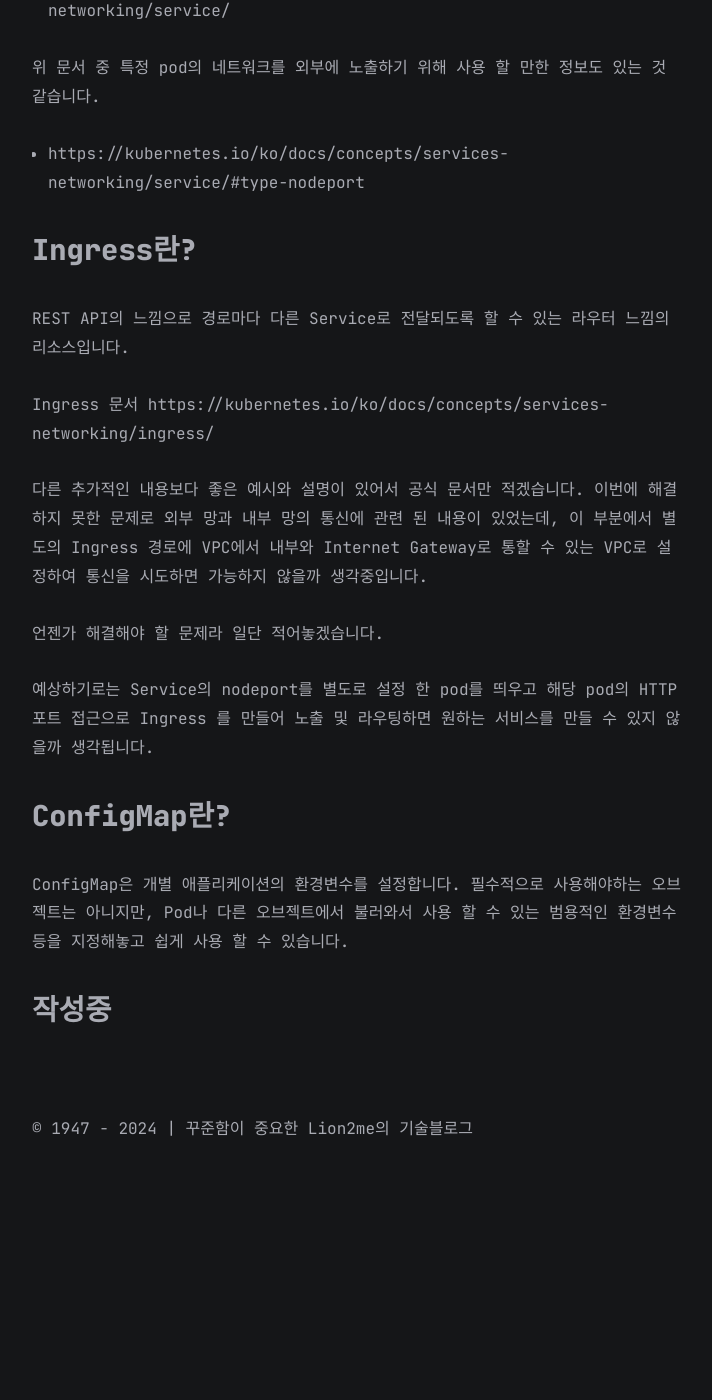
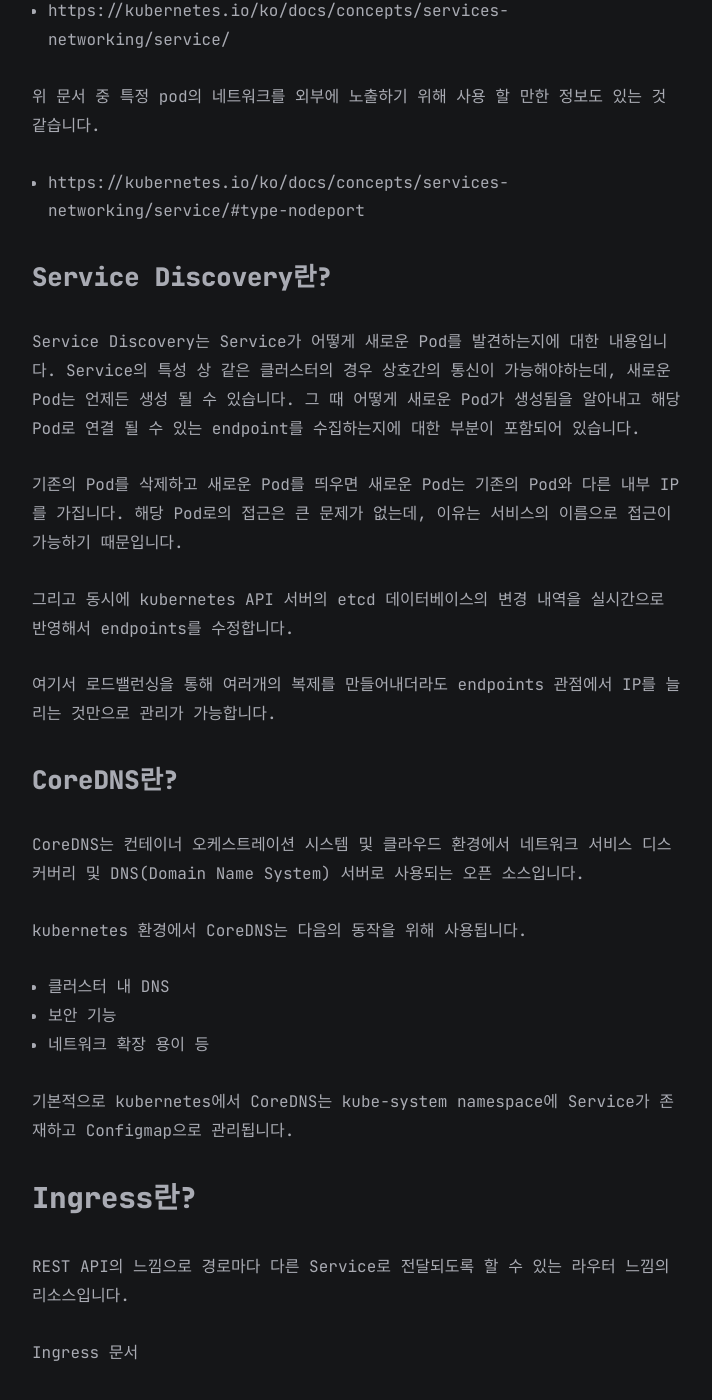
Before and after one commit to Lion2me/Lion2me.github.io, a Jekyll site: the page built from all_collections/_posts/2024-06-30-쿠버네티스 잘 사용하기.md, in a window 1280 px wide and 1400 px high, scrolled down 3807 px. Shown: the whole window, without its empty margins (283-995 px from the left). Built offline with Jekyll 4.4.1, drawn with Linux system fonts in a browser that asks for light colours; before the commit the page ends 5016 px from its top, so only the background shows below that; some of the changed text lies outside the part shown.

Commit message:
Update k8s

```diff
--- a/all_collections/_posts/2024-06-30-쿠버네티스 잘 사용하기.md
+++ b/all_collections/_posts/2024-06-30-쿠버네티스 잘 사용하기.md
@@ -68,7 +68,7 @@ Deployment에서는 replica를 지정 할 수 있는데, 이 경우 기존의 Po
 
 ## Namespace란?
 
-Namespace는 클러스터를 구분하는 가상 클러스터의 단위입니다. 같은 Namespace에서는 같은 이름의 오브젝트를 만들지 못합니다. 이러한 Namespace은 애플리케이션을 구분하는 단위로 사용합니다. 예를들면 웹서버, 데이터베이스, 레디스 등의 애플리케이션 단위로 나눌 수 있습니다. 그리고 RBAC과 같은 제어 설정을 통해 Namespace 단위로 각 개발자가 접근 할 수 있는 영역을 나눌 수 있습니다.
+Namespace는 클러스터를 구분하는 가상 클러스터의 단위입니다. 같은 Namespace에서는 같은 이름의 오브젝트를 만들지 못합니다. 이러한 Namespace은 애플리케이션을 구분하는 단위로 사용합니다. 예를들면 웹서버, 데이터베이스, 레디스 등의 애플리케이션 단위로 나눌 수 있습니다. 그리고 RBAC과 같은 제어 설정을 통해 Namespace 단위로 각 개발자가 접근 할 수 있는 영역을 나눌 수 있습니다. 뿐만 아니라 자원의 할당도 구분 할 수 있습니다.
 
 하지만 Namespace는 결국 클러스터를 가상으로 구분하는 방식이기에 네트워크가 구분되어 있지 않습니다. 즉, 임의의 Namespace에서 다른 Namespace로 네트워크 통신은 가능합니다.
 
@@ -84,19 +84,41 @@ Service가 필요한 이유은 Kubernetes는 기본적으로 확장 혹은 장
 - 변경이 잦은 IP 주소가 아닌 지속 가능한 도메인 레코드를 기반으로 쿠버네티스 서비스 이름을 이용해 통신합니다.
 - 노드 내 실행 중인 여러 Pod로 부하를 분산하는 로드밸런싱 기능을 자체적으로 지원합니다.
 
-
 Service 문서
 - https://kubernetes.io/ko/docs/concepts/services-networking/service/
 
 위 문서 중 특정 pod의 네트워크를 외부에 노출하기 위해 사용 할 만한 정보도 있는 것 같습니다.
 - https://kubernetes.io/ko/docs/concepts/services-networking/service/#type-nodeport
 
+### Service Discovery란?
+
+Service Discovery는 Service가 어떻게 새로운 Pod를 발견하는지에 대한 내용입니다. Service의 특성 상 같은 클러스터의 경우 상호간의 통신이 가능해야하는데, 새로운 Pod는 언제든 생성 될 수 있습니다. 그 때 어떻게 새로운 Pod가 생성됨을 알아내고 해당 Pod로 연결 될 수 있는 endpoint를 수집하는지에 대한 부분이 포함되어 있습니다.
+
+기존의 Pod를 삭제하고 새로운 Pod를 띄우면 새로운 Pod는 기존의 Pod와 다른 내부 IP를 가집니다. 해당 Pod로의 접근은 큰 문제가 없는데, 이유는 서비스의 이름으로 접근이 가능하기 때문입니다.
+
+그리고 동시에 kubernetes API 서버의 etcd 데이터베이스의 변경 내역을 실시간으로 반영해서 endpoints를 수정합니다.
+
+여기서 로드밸런싱을 통해 여러개의 복제를 만들어내더라도 endpoints 관점에서 IP를 늘리는 것만으로 관리가 가능합니다.
+
+### CoreDNS란?
+
+CoreDNS는 컨테이너 오케스트레이션 시스템 및 클라우드 환경에서 네트워크 서비스 디스커버리 및 DNS(Domain Name System) 서버로 사용되는 오픈 소스입니다.
+
+kubernetes 환경에서 CoreDNS는 다음의 동작을 위해 사용됩니다.
+
+- 클러스터 내 DNS
+- 보안 기능
+- 네트워크 확장 용이 등
+
+기본적으로 kubernetes에서 CoreDNS는 kube-system namespace에 Service가 존재하고 Configmap으로 관리됩니다.
+
+
 ## Ingress란?
 
 REST API의 느낌으로 경로마다 다른 Service로 전달되도록 할 수 있는 라우터 느낌의 리소스입니다.
 
 Ingress 문서
-https://kubernetes.io/ko/docs/concepts/services-networking/ingress/
+- https://kubernetes.io/ko/docs/concepts/services-networking/ingress/
 
 다른 추가적인 내용보다 좋은 예시와 설명이 있어서 공식 문서만 적겠습니다. 이번에 해결하지 못한 문제로 외부 망과 내부 망의 통신에 관련 된 내용이 있었는데, 이 부분에서 별도의 Ingress 경로에 VPC에서 내부와 Internet Gateway로 통할 수 있는 VPC로 설정하여 통신을 시도하면 가능하지 않을까 생각중입니다.
 
@@ -109,5 +131,8 @@ https://kubernetes.io/ko/docs/concepts/services-networking/ingress/
 ConfigMap은 개별 애플리케이션의 환경변수를 설정합니다. 필수적으로 사용해야하는 오브젝트는 아니지만, Pod나 다른 오브젝트에서 불러와서 사용 할 수 있는 범용적인 환경변수 등을 지정해놓고 쉽게 사용 할 수 있습니다.
 
 
+## 참고 링크
+
+- https://velog.io/@yange/kubernetes-coredns
 
 ## 작성중
```
